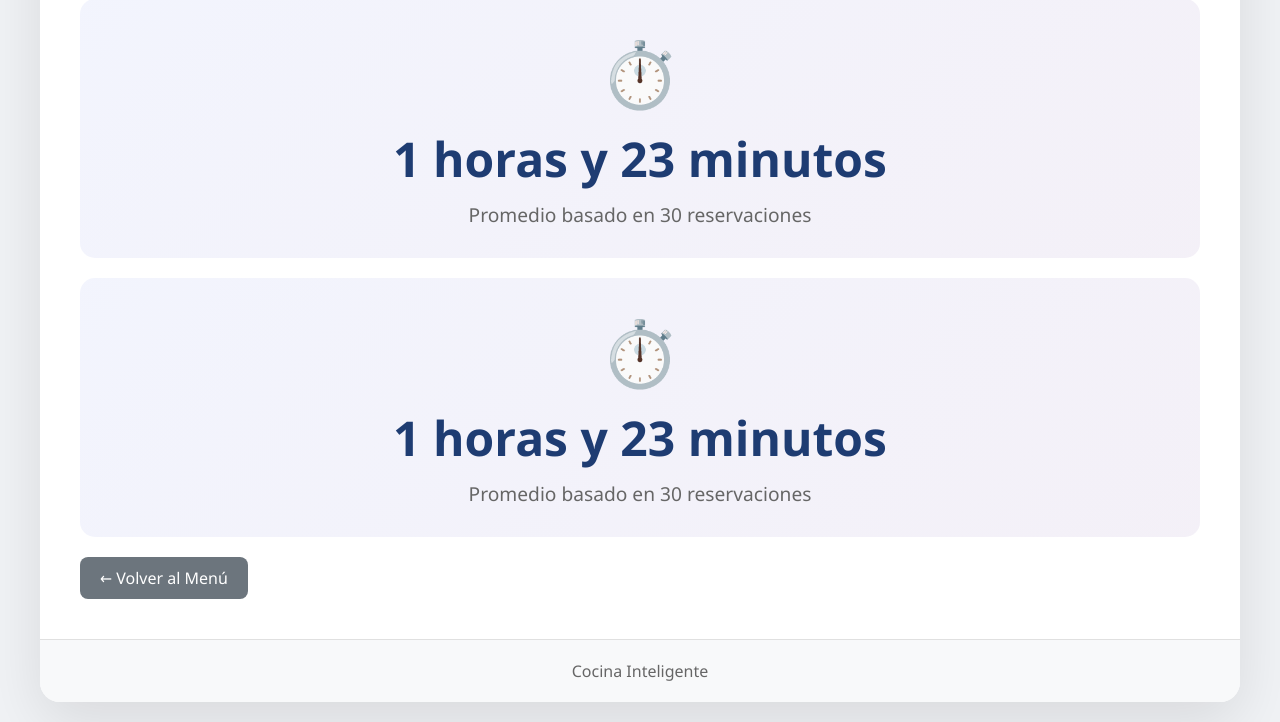
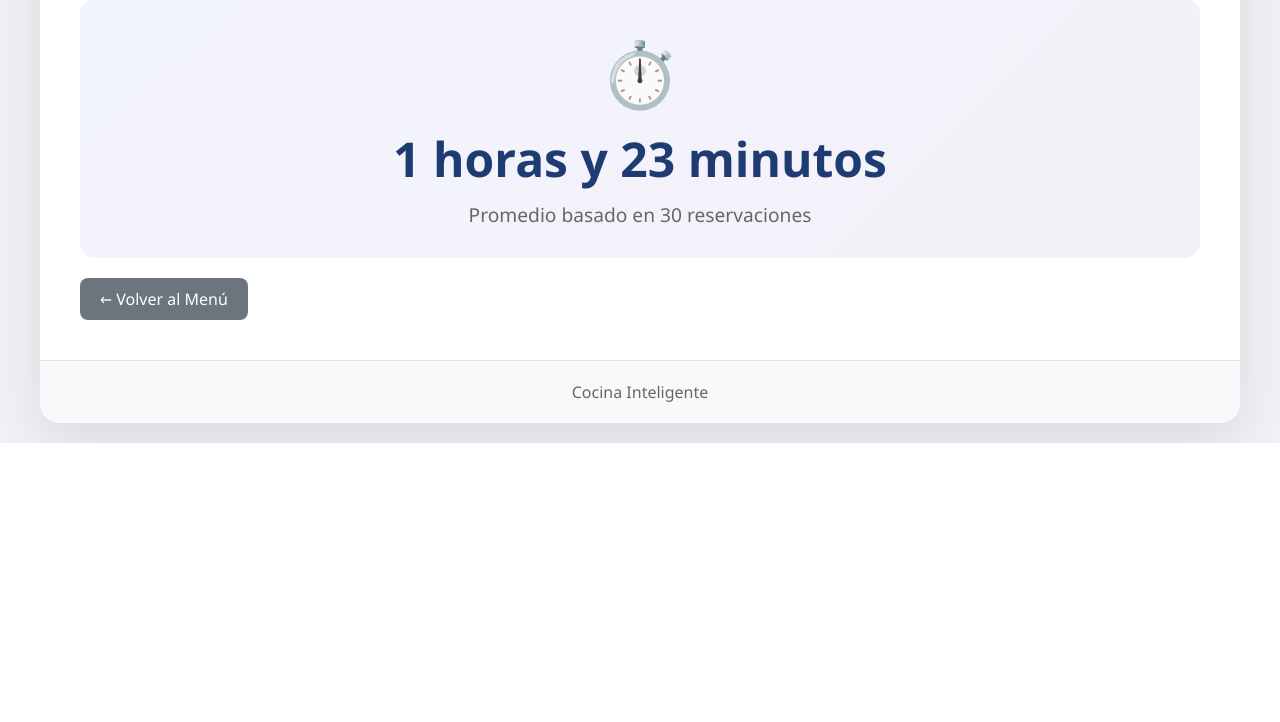
Before and after one commit to hipolitosara36-del/CocinaInteligente, a Django app: page /tiempo-promedio/ in a window 1280 px wide. Shown: the part 459-1181 px from the top of the page. After the commit the page ends 902 px from the top, so only its background shows below. Run offline with Django 5.2, Linux system fonts and the light colour scheme; data comes from the database, SQL or seed files in the repository.

Commit message:
elimine :)

```diff
--- a/reservaciones/templates/consulta_tiempo.html
+++ b/reservaciones/templates/consulta_tiempo.html
@@ -28,13 +28,6 @@
     </div>
 </div>
 
-<div style="background: linear-gradient(135deg, #667eea15 0%, #764ba215 100%); border-radius: 15px; padding: 30px; text-align: center; margin-top: 20px;">
-    <div style="font-size: 4em; margin-bottom: 10px;">⏱️</div>
-    <div style="font-size: 3em; color: #1e3c72; font-weight: bold;">{{ promedio_texto }}</div>
-    <div style="font-size: 1.2em; color: #666; margin-top: 10px;">
-        Promedio basado en {{ total_reservaciones }} reservaciones
-    </div>
-</div>
 
 <a href="{% url 'menu' %}" class="btn-back" style="display: inline-block; margin-top: 20px;">← Volver al Menú</a>
 {% endblock %}
```
